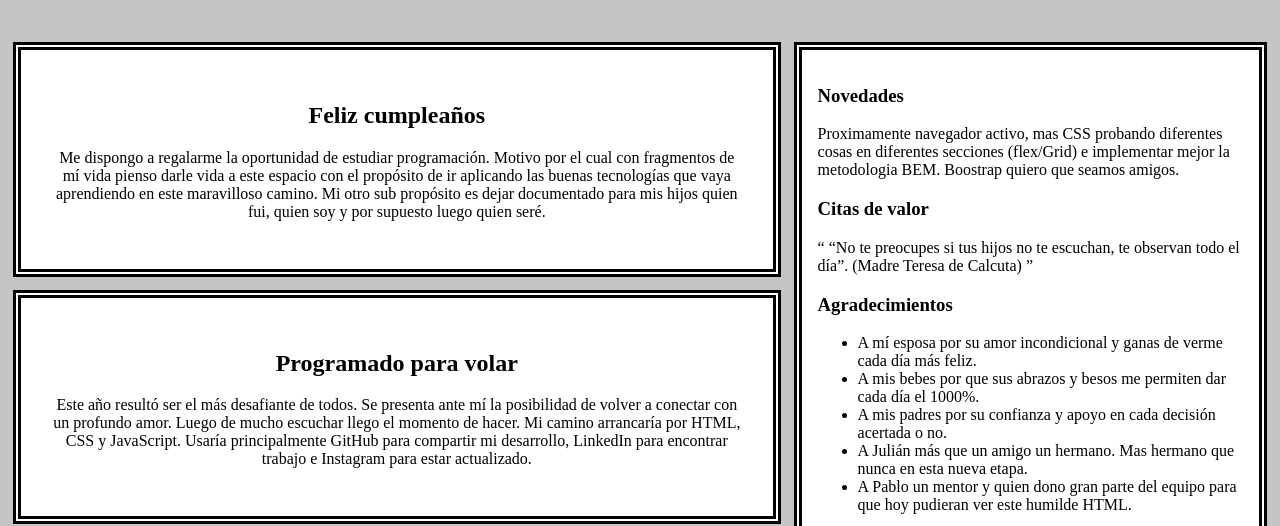
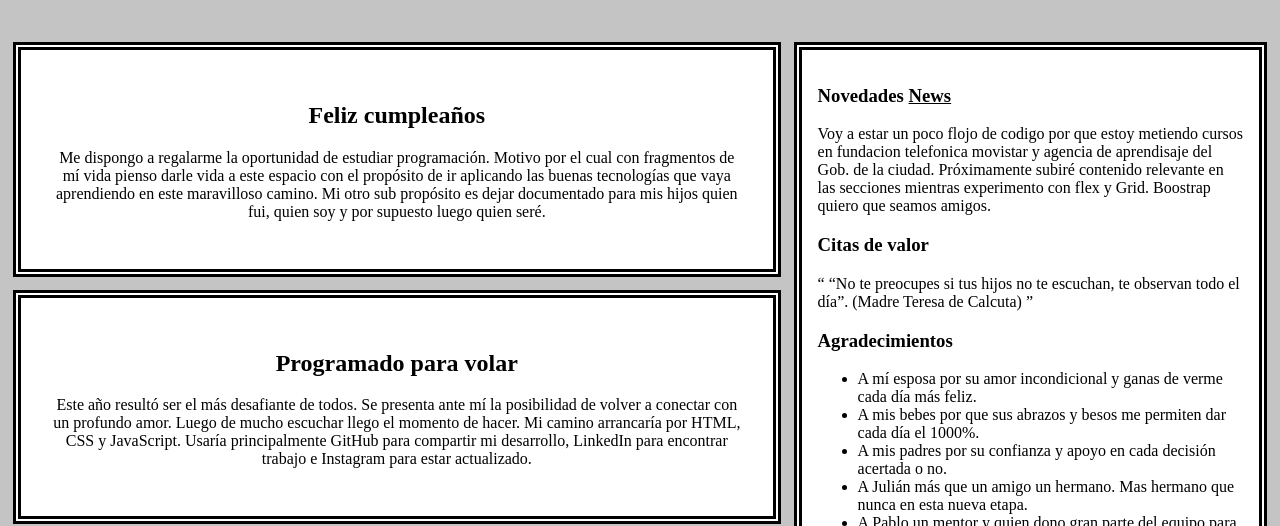
Before and after one commit to CP19028463/CP19028463.github.io, a plain HTML site: page index.html in a window 1280 px wide. Shown: the part 274-800 px from the top of the page. Drawn offline with Linux system fonts and the light colour scheme.

Commit message:
novedades

```diff
--- a/index.html
+++ b/index.html
@@ -42,10 +42,10 @@
             <section class="aside__section">
                <article class="aside__article">
                     <h3>
-                        Novedades
+                        Novedades <span>News</span>
                     </h3>
                     <p>
-                        Proximamente navegador activo, mas CSS probando diferentes cosas en diferentes secciones (flex/Grid) e implementar mejor la metodologia BEM. Boostrap quiero que seamos amigos.
+                        Voy a estar un poco flojo de codigo por que estoy metiendo cursos en fundacion telefonica movistar y agencia de aprendisaje del Gob. de la ciudad. Próximamente subiré contenido relevante en las secciones mientras experimento con flex y Grid. Boostrap quiero que seamos amigos.
                     </p>
                </article>
                <article class="aside__article">
--- a/style.css
+++ b/style.css
@@ -131,3 +131,8 @@ footer{
     background-size: cover;
 
 }
+
+span {
+    color: rebeccapurple unset;
+    text-decoration: underline;
+}
```
